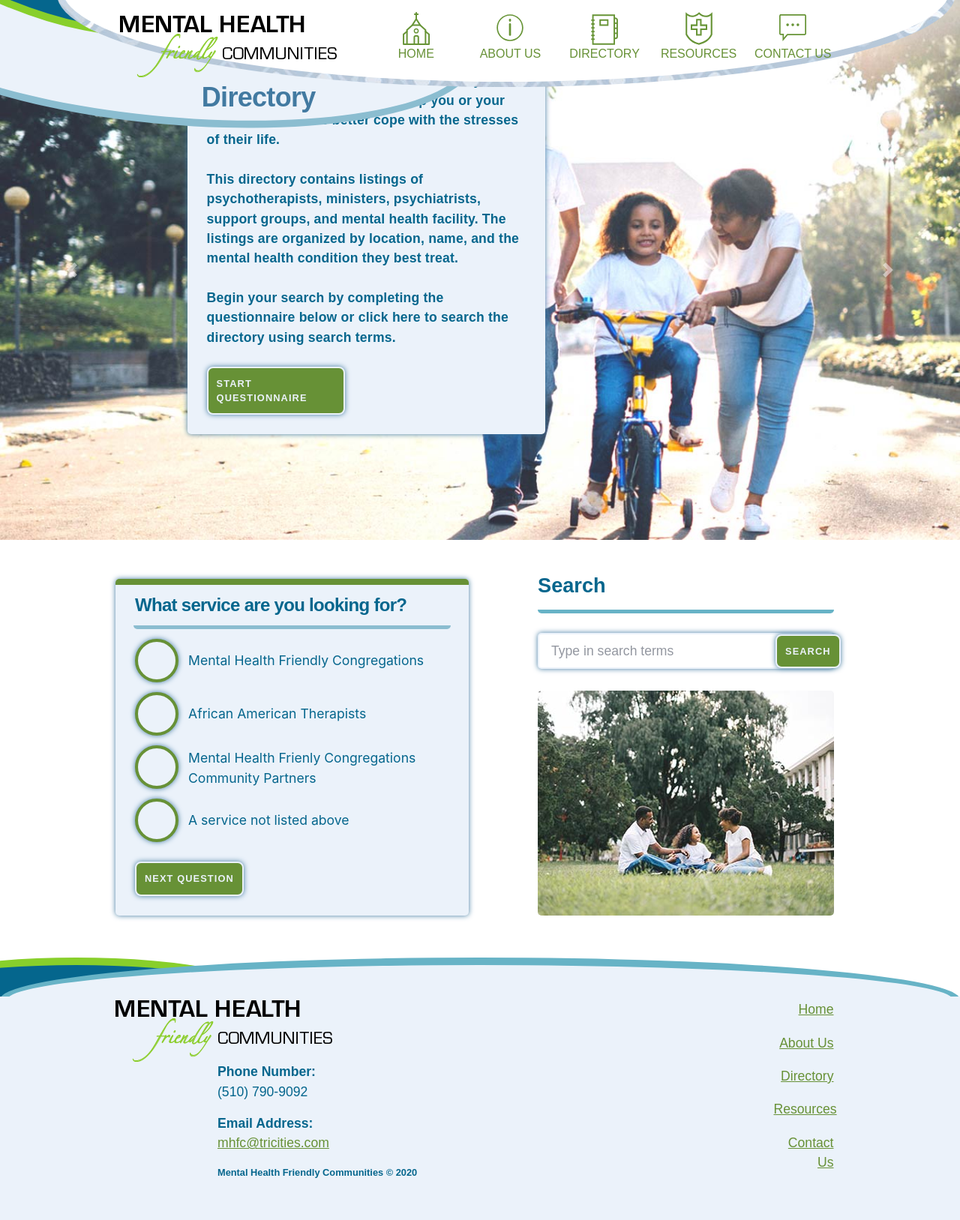
After one commit to chriscjamison/mhfc, a PHP site: page /directory.htm in a window 1280 px wide. The commit adds this page. Shown: the whole page at 75% size. Run offline with PHP 8.4, Linux system fonts and the light colour scheme; some web fonts are replaced.

Commit message:
0.5 - Directory complete

```diff
--- a/assets/css/main.css
+++ b/assets/css/main.css
@@ -436,6 +436,11 @@ header {
     width: 238px;
     margin: 26px 0 36px 36px; }
 
+#cta-directory {
+  width: 477px; }
+  #cta-directory .cta-a {
+    width: 184px; }
+
 #contact_info-phone_number {
   margin: 26px 0 13px 36px; }
 
@@ -463,7 +468,10 @@ header {
     transform: translate(4px, 4px) scale(1);
     transition: all 0.2s ease-out; }
   .questionnaire-div .questionnaire-outline-radio .questionnaire-label {
+    width: 350px;
     margin: 16px 0 0 13px; }
+  .questionnaire-div .questionnaire-outline-radio .questionnaire-label-two_lines {
+    margin: 4px 0 0 13px; }
 .questionnaire-div .questionnaire-contact_form-div {
   margin-bottom: 26px; }
 .questionnaire-div .questionnaire-contact_form-label {
@@ -535,6 +543,8 @@ header {
   .container .col-right h2,
   .container .col-right .about_us-community-ol {
     margin: 16px 0 0 62px; }
+  .container .col-right .search-h2 {
+    margin: 9px 0 0 62px; }
   .container .col-right p,
   .container .col-right img,
   .container .col-right .copy-border-div-1,
--- a/assets/css/main.scss
+++ b/assets/css/main.scss
@@ -32,14 +32,16 @@ $font_weight_bold: 700;
 
 /****** SPACERS ******/
 
-$margin_sm_1_px: 13px;
-$margin_sm_2_px: 16px;
+$margin_sm_1: 4px;
+$margin_sm_2: 9px;
+$margin_sm_3: 13px;
+$margin_sm_4: 16px;
 
-$margin_med_1_px: 26px;
-$margin_med_2_px: 36px;
+$margin_med_1: 26px;
+$margin_med_2: 36px;
 
-$margin_lg_1_px: 54px;
-$margin_lg_2_px: 62px;
+$margin_lg_1: 54px;
+$margin_lg_2: 62px;
 
 
 
@@ -569,12 +571,12 @@ header {
     }
 
     p {
-      margin: $margin_med_1_px;
+      margin: $margin_med_1;
     }
 
     .cta-button,
     .cta-a {
-      margin: 0 0 $margin_med_1_px $margin_med_1_px;
+      margin: 0 0 $margin_med_1 $margin_med_1;
       display: block;
     }
   }
@@ -597,12 +599,20 @@ header {
 
   .cta-a {
     width: 238px;
-    margin: $margin_med_1_px 0 $margin_med_2_px $margin_med_2_px;
+    margin: $margin_med_1 0 $margin_med_2 $margin_med_2;
+  }
+}
+
+#cta-directory {
+  width: 477px;
+
+  .cta-a {
+    width: 184px;
   }
 }
 
 #contact_info-phone_number {
-  margin: $margin_med_1_px 0 $margin_sm_1_px $margin_med_2_px;
+  margin: $margin_med_1 0 $margin_sm_3 $margin_med_2;
 }
 
 
@@ -614,7 +624,7 @@ header {
   }
 
   .questionnaire-outline-radio {
-    margin-bottom: $margin_sm_1_px;
+    margin-bottom: $margin_sm_3;
     display: flex;
 
     .questionnaire-radio_button {
@@ -641,17 +651,22 @@ header {
     }
 
     .questionnaire-label {
-      margin: $margin_sm_2_px 0 0 $margin_sm_1_px;
+      width: 350px;
+      margin: $margin_sm_4 0 0 $margin_sm_3;
+    }
+
+    .questionnaire-label-two_lines {
+      margin: $margin_sm_1 0 0 $margin_sm_3;
     }
   }
 
   .questionnaire-contact_form-div {
-    margin-bottom: $margin_med_1_px;
+    margin-bottom: $margin_med_1;
   }
 
   .questionnaire-contact_form-label {
     display: block;
-    margin: $margin_sm_1_px 0;
+    margin: $margin_sm_3 0;
   }
 
   .questionnaire-input-text,
@@ -694,7 +709,7 @@ header {
 /****** COPY ******/
 
 .container {
-  margin-top: $margin_med_2_px;
+  margin-top: $margin_med_2;
   display: flex;
 
   .col-6 {
@@ -710,33 +725,33 @@ header {
     h2,
     #about_us-training_team-div,
     .copy-border-div-1 {
-      margin: $margin_sm_2_px 0 0 $margin_lg_1_px;
+      margin: $margin_sm_4 0 0 $margin_lg_1;
     }
 
     #about_us-background-left-div {
-      margin: $margin_med_2_px 0 $margin_med_2_px $margin_lg_1_px;
+      margin: $margin_med_2 0 $margin_med_2 $margin_lg_1;
     }
 
     #questionnaire-homepage {
-      margin: $margin_med_1_px 0 0 $margin_lg_1_px;
+      margin: $margin_med_1 0 0 $margin_lg_1;
     }
 
     .questionnaire-p {
-      margin: $margin_sm_1_px $margin_med_1_px;
+      margin: $margin_sm_3 $margin_med_1;
     }
 
     form {
-      margin-left: $margin_med_1_px;
+      margin-left: $margin_med_1;
     }
 
     .questionnaire-border-div-1 {
       width: 90%;
       height: 5px;
-      margin: $margin_sm_1_px auto;
+      margin: $margin_sm_3 auto;
     }
 
     .questionnaire-button {
-      margin: $margin_sm_1_px 0 $margin_med_1_px 0;
+      margin: $margin_sm_3 0 $margin_med_1 0;
     }
 
     .questionnaire-input-text,
@@ -757,7 +772,11 @@ header {
     form,
     h2,
     .about_us-community-ol {
-      margin: $margin_sm_2_px 0 0 $margin_lg_2_px;
+      margin: $margin_sm_4 0 0 $margin_lg_2;
+    }
+
+    .search-h2 {
+      margin: $margin_sm_2 0 0 $margin_lg_2;
     }
 
     p,
@@ -771,7 +790,7 @@ header {
 
     #copy-form-search {
       height: 48px;
-      margin: $margin_med_1_px 0 $margin_sm_1_px $margin_lg_2_px;
+      margin: $margin_med_1 0 $margin_sm_3 $margin_lg_2;
     }
 
     input[type=submit] {
@@ -785,7 +804,7 @@ header {
 
 .copy-border-div-1 {
   height: 5px;
-  margin-top: $margin_sm_1_px;
+  margin-top: $margin_sm_3;
 }
 
 #homepage-background-top-left-div {
@@ -793,12 +812,12 @@ header {
   background-repeat: no-repeat;
 
   p {
-    margin-left: $margin_lg_1_px;
+    margin-left: $margin_lg_1;
   }
 
   .p-first {
     margin-top: 0;
-    padding-top: $margin_lg_1_px;
+    padding-top: $margin_lg_1;
   }
 }
 
@@ -817,7 +836,7 @@ header {
 }
 
 #copy-homepage-top-right-img {
-  margin: $margin_sm_2_px 0 $margin_sm_2_px $margin_lg_2_px;
+  margin: $margin_sm_4 0 $margin_sm_4 $margin_lg_2;
 }
 
 #about_us-background-left-div {
@@ -846,7 +865,7 @@ header {
   padding-left: 16px;
 
   li {
-    margin-bottom: $margin_sm_2_px;
+    margin-bottom: $margin_sm_4;
   }
 }
 
@@ -882,7 +901,7 @@ header {
 }
 
 .cta-contact_us-contact_info {
-  margin: 0 0 $margin_sm_1_px $margin_med_2_px;
+  margin: 0 0 $margin_sm_3 $margin_med_2;
 }
 
 
@@ -943,7 +962,7 @@ footer {
 }
 
 .footer-contact_info-listing-div {
-  margin-bottom: $margin_sm_2_px;
+  margin-bottom: $margin_sm_4;
 
   .contact_info-listing-title-span,
   .contact_info-listing-info-span {
@@ -953,7 +972,7 @@ footer {
 
 #footer-copyright-span {
   display: block;
-  margin: $margin_sm_2_px 0 $margin_lg_1_px;
+  margin: $margin_sm_4 0 $margin_lg_1;
 }
 
 #footer-links-ul {
--- /dev/null
+++ b/directory.htm
@@ -0,0 +1,198 @@
+<!DOCTYPE html>
+<html>
+  <head>
+    <title>Directory -- Mental Health Friendly Communities -- mhfcommunities.org</title>
+
+    <!-- BOOTSTRAP 4 REFERENCE -->
+    <link href="/assets/css/bootstrap.css" rel="stylesheet">
+
+    <!-- STYLESHEET REFERENCE LINK -->
+		<link rel="stylesheet" type="text/css" href="/assets/css/main.css">
+
+		<!-- jQUERY REFERENCE LINKS -->
+		<script src="https://ajax.googleapis.com/ajax/libs/jquery/3.5.1/jquery.min.js"></script>
+
+		<!-- THEME JAVASCRIPT REFERENCE LINK -->
+		<script src="/assets/js/main.js"></script>
+  </head>
+  <body>
+
+<!-- HEADER INCLUDING NAVIGATION -->
+    <header>
+
+<!-- MAIN NAVIGATION -->
+      <nav id="nav-desktop-top">
+        <a href="/" title="Home"><img src="/assets/img/common/logo/logo.png" alt="Mental Health Friendly Communities" id="nav-logo-desktop"></a>
+        <ul id="nav-ul">
+          <li>
+            <a href="/" title="Home" class="nav-a" id="nav-a-home"><img src="/assets/img/common/icons/home.svg" alt="Home"><span class="nav-span" id="nav-span-home">Home</span></a>
+          </li>
+          <li>
+            <a href="/about-us.htm" title="About Us" class="nav-a" id="nav-a-about_us"><img src="/assets/img/common/icons/about_us.svg" alt="About Us"><span class="nav-span" id="nav-span-about_us">About Us</span></a>
+          </li>
+          <li>
+            <a href="/directory.htm" title="Directory" class="nav-a" id="nav-a-directory"><img src="/assets/img/common/icons/directory.svg" alt="Directory"><span class="nav-span" id="nav-span-directory">Directory</span></a>
+          </li>
+          <li>
+            <a href="/resources.htm" title="Resources" class="nav-a" id="nav-a-resources"><img src="/assets/img/common/icons/resources.svg" alt="Resources"><span class="nav-span" id="nav-span-resources">Resources</span></a>
+          </li>
+          <li>
+            <a href="/contact-us.htm" title="Contact Us" class="nav-a" id="nav-a-contact_us"><img src="/assets/img/common/icons/contact_us.svg" alt="Contact Us"><span class="nav-span" id="nav-span-contact_us">Contact Us</span></a>
+          </li>
+        </ul>
+      </nav>
+
+<!-- HEADING -->
+      <h1 class="carousel-h1">Directory</h1>
+
+<!-- HEADER BACKGROUND -->
+      <div id="header-ellipses">
+        <div class="ellipse_shape" id="ellipse-white">&nbsp;</div>
+        <div class="ellipse_shape" id="ellipse-kente">&nbsp;</div>
+        <div class="ellipse_shape" id="ellipse-dark_green">&nbsp;</div>
+        <div class="ellipse_shape" id="ellipse-blue">&nbsp;</div>
+      </div>
+    </header>
+
+<!-- HERO IMAGE -->
+    <div id="carouselExampleControls" class="carousel slide" data-ride="carousel">
+      <div class="carousel-inner" role="listbox">
+        <div class="carousel-item active" id="carousel-item-directory">
+
+<!-- CALL TO ACTION -->
+          <div class="carousel-cta" id="cta-directory">
+            <div class="cta-border-top-div">&nbsp;</div>
+            <p>
+              Licensed Mental Healthcare professionals who understand the vital interrelated role
+              of faith/spirituality and therapeutic tools for your mental health are available
+              to help you or your friend or loved one better cope with the stresses of their life.
+            </p>
+            <p>
+              This directory contains listings of psychotherapists, ministers, psychiatrists,
+              support groups, and mental health facility. The listings are organized by location,
+              name, and the mental health condition they best treat.
+            </p>
+            <p>
+              Begin your search by completing the questionnaire below or click here to search
+              the directory using search terms.
+            </p>
+            <a href="#questionnaire-directory" class="cta-a" id="cta-action">Start Questionnaire</a>
+          </div>
+          <img class="d-block img-fluid" src="/assets/img/hero_levels/directory.jpg" alt="Directory">
+        </div>
+        <a class="carousel-control-prev" href="#carouselExampleControls" role="button" data-slide="prev">
+          <span class="carousel-control-prev-icon" aria-hidden="true"></span>
+          <span class="sr-only">Previous</span>
+        </a>
+        <a class="carousel-control-next" href="#carouselExampleControls" role="button" data-slide="next">
+          <span class="carousel-control-next-icon" aria-hidden="true"></span>
+          <span class="sr-only">Next</span>
+        </a>
+      </div>
+    </div>
+
+<!-- CONTAINER FOR CONTENT -->
+    <main class="container">
+      <div class="col-6 col-left">
+        <div class="questionnaire-div" id="questionnaire-directory">
+          <div class="questionnaire-border-top-div">&nbsp;</div>
+          <p class="questionnaire-p">
+            What service are you looking for?
+          </p>
+          <div class="questionnaire-border-div-1">&nbsp;</div>
+          <form>
+            <div class="questionnaire-question-div" id="questionaire-question-directory-1">
+              <div class="questionnaire-outline-radio">
+                <input type="radio" name="service" value="congregations" class="questionnaire-radio_button" id="questionnaire-radio-congregations">
+                <label class="questionnaire-label">Mental Health Friendly Congregations</label>
+              </div>
+              <div class="questionnaire-outline-radio">
+                <input type="radio" name="service" value="therapists" class="questionnaire-radio_button" id="questionnaire-radio-therapists">
+                <label class="questionnaire-label">African American Therapists</label>
+              </div>
+              <div class="questionnaire-outline-radio">
+                <input type="radio" name="service" value="partners" class="questionnaire-radio_button" id="questionnaire-radio-partners">
+                <label class="questionnaire-label questionnaire-label-two_lines">Mental Health Frienly Congregations Community Partners</label>
+              </div>
+              <div class="questionnaire-outline-radio">
+                <input type="radio" name="service" value="other" class="questionnaire-radio_button" id="questionnaire-radio-other">
+                <label class="questionnaire-label">A service not listed above</label>
+              </div>
+              <button class="questionnaire-button" id="questionnaire-directory-button-1">Next Question</button>
+            </div>
+          </form>
+        </div>
+      </div>
+      <div class="col-6 col-right">
+        <h2 class="search-h2">Search</h2>
+        <div class="copy-border-div-1">&nbsp;</div>
+        <form id="copy-form-search">
+          <input type="search" value="Type in search terms" id="form-search-input-text">
+          <input type="submit" value="Search" id="form-search-submit">
+        </form>
+        <img src="/assets/img/copy/desktop/photo_directory_questionaire.jpg" alt="Mental Health Friendly Communities bring families back together." class="copy-questionnaire-img" id="copy-homepage-bottom-right-img">
+      </div>
+    </main>
+
+<!-- FOOTER -->
+    <footer>
+      <div id="footer-background-div">
+        <div class="container" id="footer-container-div">
+          <div class="col-9" id="footer-column-left-div">
+            <a href="/" title="Home"><img src="/assets/img/common/logo/logo.png" alt="Mental Health Friendly Communities" id="nav-logo-desktop"></a>
+            <div id="footer-contact_info-div">
+              <div class="footer-contact_info-listing-div" id="contact_info-listing-phone_number">
+                <span class="contact_info-listing-title-span">Phone Number:</span>
+                <span class="contact_info-listing-info-span">(510) 790-9092</span>
+              </div>
+              <div class="footer-contact_info-listing-div" id="contact_info-listing-email">
+                <span class="contact_info-listing-title-span">Email Address:</span>
+                <a href="mailto:mhfc@tricities.com" class="contact_info-listing-info-a">mhfc@tricities.com</a>
+              </div>
+              <span id="footer-copyright-span">Mental Health Friendly Communities &copy; 2020</span>
+            </div>
+          </div>
+          <div class="col-3" id="footer-links-div">
+            <ul id="footer-links-ul">
+              <li>
+                <a href="/" title="Home" class="footer-links-a" id="footer-link-home">Home</a>
+              </li>
+              <li>
+                <a href="/about-us.htm" title="About Us" class="footer-links-a" id="footer-link-about_us">About Us</a>
+              </li>
+              <li>
+                <a href="/directory.htm" title="Directory" class="footer-links-a" id="footer-link-directory">Directory</a>
+              </li>
+              <li>
+                <a href="/resources.htm" title="Resources" class="footer-links-a" id="footer-link-resources">Resources</a>
+              </li>
+              <li>
+                <a href="/contact-us.htm" title="Contact Us" class="footer-links-a" id="footer-link-contact_us">Contact Us</a>
+              </li>
+            </ul>
+          </div>
+        </div>
+      </div>
+
+<!-- ELLIPSES BORDERS -->
+      <div id="footer-ellipses">
+        <div class="ellipse_shape" id="ellipse-blue">&nbsp;</div>
+        <div class="ellipse_shape" id="ellipse-dark_green">&nbsp;</div>
+      </div>
+    </footer>
+
+    <!-- ADOBE FONTS REFERENCE -->
+		<link rel="stylesheet" href="https://use.typekit.net/bug4xzc.css">
+
+    <!-- jQuery (necessary for Bootstrap's JavaScript plugins) -->
+    <script src="/assets/js/jquery-3.5.1.min.js"></script>
+    <script src="/assets/js/jquery-ui.js"></script>
+
+    <!-- Include all compiled plugins (below), or include individual files as needed -->
+    <script src="/assets/js/bootstrap.bundle.js"></script>
+  	<script src="/assets/js/bootstrap.js"></script>
+
+		<!-- Site JavaScript -->
+	  <script src="/assets/js/main.js"></script>
+  </body>
+</html>
```
Also changed, not shown: 1 other file.
